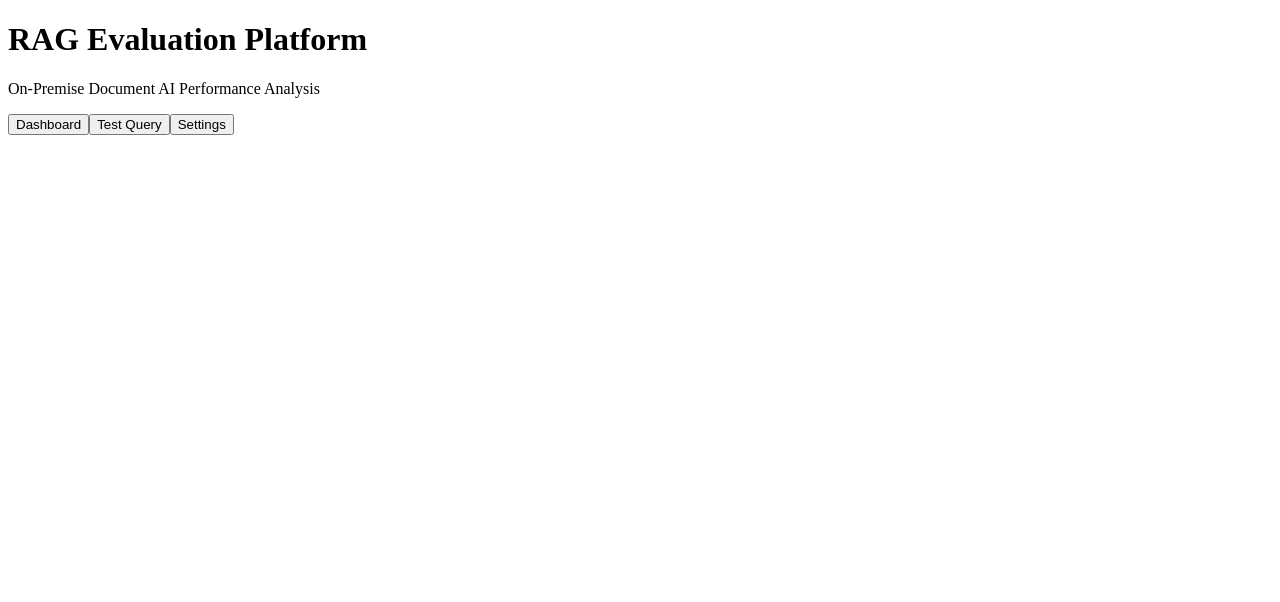
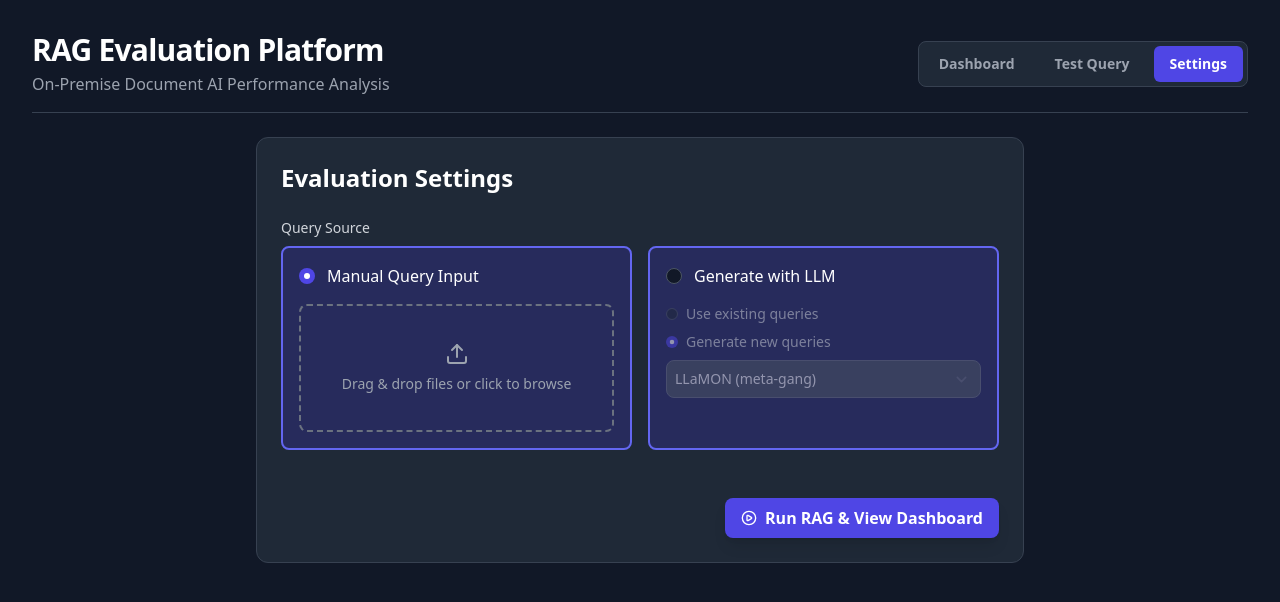
Before and after one commit to meta-gang/RAG-APP-UI, a React app: page / in a window 1280 px wide. Both pictures are taken after a click on the button "Settings". Shown: the top 602 px of the page. Built offline with nearby package versions, Linux system fonts and the light colour scheme.

Commit message:
fix: Set design to be applied when it is not applicable

```diff
--- a/config/webpack.dev.js
+++ b/config/webpack.dev.js
@@ -20,7 +20,7 @@ module.exports = merge(common, {
     rules: [
       {
         test: /\.(sa|sc|c)ss$/i,
-        use: ["style-loader", "css-loader", "sass-loader"],
+        use: ["style-loader", "css-loader", "postcss-loader", "sass-loader"],
       },
     ],
   },
--- a/config/webpack.prod.js
+++ b/config/webpack.prod.js
@@ -23,6 +23,7 @@ module.exports = merge(common, {
           MiniCssExtractPlugin.loader,
           "css-loader",
           "sass-loader",
+          "postcss-loader",
         ],
       },
     ],
--- a/package.json
+++ b/package.json
@@ -69,6 +69,7 @@
   },
   "devDependencies": {
     "@svgr/webpack": "^8.0.1",
+    "@tailwindcss/forms": "^0.5.10",
     "@types/fontfaceobserver": "^2.1.0",
     "@types/react-datepicker": "^4.19.3",
     "@types/recharts": "^1.8.29",
@@ -84,9 +85,10 @@
     "eslint-plugin-react": "^7.33.2",
     "eslint-plugin-react-hooks": "^4.6.0",
     "postcss": "^8.5.6",
+    "postcss-loader": "^8.1.1",
     "prettier": "^3.1.1",
     "react-error-overlay": "^6.0.9",
-    "tailwindcss": "^4.1.12",
+    "tailwindcss": "^3.4.17",
     "workbox-webpack-plugin": "^7.0.0"
   }
 }
--- /dev/null
+++ b/postcss.config.js
@@ -0,0 +1,7 @@
+// postcss.config.js
+module.exports = {
+  plugins: {
+    tailwindcss: {},
+    autoprefixer: {},
+  },
+};
--- a/src/data/mockData.ts
+++ b/src/data/mockData.ts
@@ -214,4 +214,9 @@ export const evaluationRuns: EvaluationRun[] = [
   },
 ];
 
-export const existingQueries = ["이전 LLM 생성 쿼리 1", "이전 LLM 생성 쿼리 2"];
+export const existingQueries = [
+    "What is RAG?",
+    "Explain LLM evaluation.",
+    "How does meta-gang work?",
+    "Show dashboard stats."
+];
--- /dev/null
+++ b/src/index.css
@@ -0,0 +1,3 @@
+@tailwind base;
+@tailwind components;
+@tailwind utilities;
--- a/src/index.tsx
+++ b/src/index.tsx
@@ -1,3 +1,4 @@
+import './index.css';
 import { createRoot } from 'react-dom/client';
 import App from './App';
 import * as serviceWorkerRegistration from './serviceWorkerRegistration';
--- a/src/pages/Settings/index.tsx
+++ b/src/pages/Settings/index.tsx
@@ -1,8 +1,10 @@
+// src/pages/Settings/index.tsx
+
 // 설정 페이지의 UI와 기능을 담당
 
 import React, { useState, useRef } from 'react';
 import { Upload, PlayCircle } from 'lucide-react';
-import { existingQueries } from '../../data/mockData'; // 데이터 분리
+import { existingQueries } from '../../data/mockData'; // 분리된 데이터 파일에서 가져오기
 
 interface SettingsPageProps {
     setCurrentPage: (page: string) => void;
@@ -29,7 +31,128 @@ export const SettingsPage: React.FC<SettingsPageProps> = ({ setCurrentPage }) =>
 
     return (
         <div className="bg-gray-800 p-6 rounded-xl border border-gray-700 max-w-3xl mx-auto">
-            {/* ... 여기에 SettingsPage의 JSX 코드를 붙여넣습니다 ... */}
+            <h2 className="text-2xl font-semibold text-white mb-6">
+                Evaluation Settings
+            </h2>
+            <div className="space-y-8">
+                <div>
+                    <label className="block text-sm font-medium text-gray-300 mb-2">
+                        Query Source
+                    </label>
+                    <div className="grid grid-cols-1 md:grid-cols-2 gap-4">
+                        <label className="flex flex-col p-4 bg-gray-700 rounded-lg cursor-pointer has-[:checked]:bg-indigo-900/50 has-[:checked]:border-indigo-500 border-2 border-transparent">
+                            <div className="flex items-center">
+                                <input
+                                    type="radio"
+                                    name="query-source"
+                                    value="manual"
+                                    checked={querySource === "manual"}
+                                    onChange={() => setQuerySource("manual")}
+                                    className="form-radio h-4 w-4 text-indigo-600 bg-gray-900 border-gray-600 focus:ring-indigo-500"
+                                />
+                                <span className="ml-3 text-white">Manual Query Input</span>
+                            </div>
+                            <div
+                                className={`mt-4 h-32 border-2 border-dashed border-gray-500 rounded-lg flex flex-col justify-center items-center text-gray-400 ${
+                                    querySource !== "manual" && "opacity-50"
+                                }`}
+                                onDragOver={(e) => e.preventDefault()}
+                                onDrop={handleFileDrop}
+                                onClick={() =>
+                                    querySource === "manual" && fileInputRef.current?.click()
+                                }
+                            >
+                                <Upload size={24} className="mb-2" />
+                                <p className="text-sm">Drag & drop files or click to browse</p>
+                                <input
+                                    type="file"
+                                    ref={fileInputRef}
+                                    onChange={handleFileChange}
+                                    multiple
+                                    className="hidden"
+                                    disabled={querySource !== "manual"}
+                                />
+                            </div>
+                            {files.length > 0 && querySource === "manual" && (
+                                <div className="mt-2 text-xs text-gray-300">
+                                    {files.map((f) => f.name).join(", ")}
+                                </div>
+                            )}
+                        </label>
+                        <label className="flex flex-col p-4 bg-gray-700 rounded-lg cursor-pointer has-[:checked]:bg-indigo-900/50 has-[:checked]:border-indigo-500 border-2 border-transparent">
+                            <div className="flex items-center">
+                                <input
+                                    type="radio"
+                                    name="query-source"
+                                    value="llm"
+                                    checked={querySource === "llm"}
+                                    onChange={() => setQuerySource("llm")}
+                                    className="form-radio h-4 w-4 text-indigo-600 bg-gray-900 border-gray-600 focus:ring-indigo-500"
+                                />
+                                <span className="ml-3 text-white">Generate with LLM</span>
+                            </div>
+                            <div
+                                className={`mt-4 space-y-2 ${
+                                    querySource !== "llm" && "opacity-50"
+                                }`}
+                            >
+                                <label className="flex items-center text-sm text-gray-300">
+                                    <input
+                                        type="radio"
+                                        name="llm-query-option"
+                                        value="existing"
+                                        checked={llmOption === "existing"}
+                                        onChange={() => setLlmOption("existing")}
+                                        className="form-radio h-3 w-3 text-indigo-600 bg-gray-800 border-gray-600"
+                                        disabled={querySource !== "llm"}
+                                    />
+                                    <span className="ml-2">Use existing queries</span>
+                                </label>
+                                {llmOption === "existing" && (
+                                    <select
+                                        id="existing-query-select"
+                                        className="w-full bg-gray-600 text-white rounded-lg p-2 text-sm focus:outline-none focus:ring-2 focus:ring-indigo-500 mt-1"
+                                    >
+                                        {existingQueries.map((q) => (
+                                            <option key={q}>{q}</option>
+                                        ))}
+                                    </select>
+                                )}
+                                <label className="flex items-center text-sm text-gray-300">
+                                    <input
+                                        type="radio"
+                                        name="llm-query-option"
+                                        value="new"
+                                        checked={llmOption === "new"}
+                                        onChange={() => setLlmOption("new")}
+                                        className="form-radio h-3 w-3 text-indigo-600 bg-gray-800 border-gray-600"
+                                        disabled={querySource !== "llm"}
+                                    />
+                                    <span className="ml-2">Generate new queries</span>
+                                </label>
+                                {llmOption === "new" && (
+                                    <select
+                                        id="llm-select"
+                                        className="w-full bg-gray-600 text-white rounded-lg p-2 text-sm focus:outline-none focus:ring-2 focus:ring-indigo-500 mt-1"
+                                    >
+                                        <option>LLaMON (meta-gang)</option>
+                                        <option>GPT-4 (OpenAI)</option>
+                                        <option>Gemini-Pro (Google)</option>
+                                    </select>
+                                )}
+                            </div>
+                        </label>
+                    </div>
+                </div>
+                <div className="flex justify-end pt-4">
+                    <button
+                        onClick={() => setCurrentPage("dashboard")}
+                        className="bg-indigo-600 hover:bg-indigo-500 text-white font-bold py-2 px-4 rounded-lg flex items-center transition-colors shadow-lg"
+                    >
+                        <PlayCircle size={16} className="mr-2" /> Run RAG & View Dashboard
+                    </button>
+                </div>
+            </div>
         </div>
     );
 };
--- /dev/null
+++ b/tailwind.config.js
@@ -0,0 +1,13 @@
+// tailwind.config.js
+/** @type {import('tailwindcss').Config} */
+module.exports = {
+  content: [
+    "./src/**/*.{js,jsx,ts,tsx}", // src 폴더 내의 모든 관련 파일을 대상으로 함
+  ],
+  theme: {
+    extend: {},
+  },
+  plugins: [
+    require('@tailwindcss/forms'), // Settings 페이지의 폼 스타일링을 위해 추가
+  ],
+};
```
